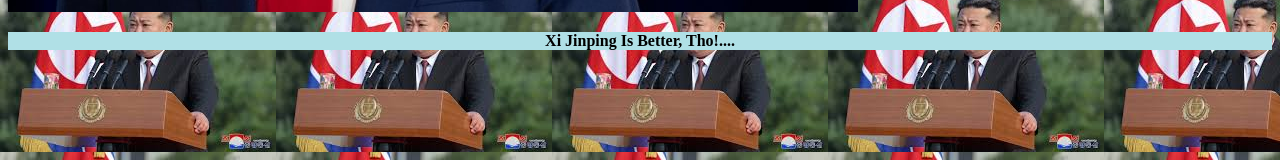
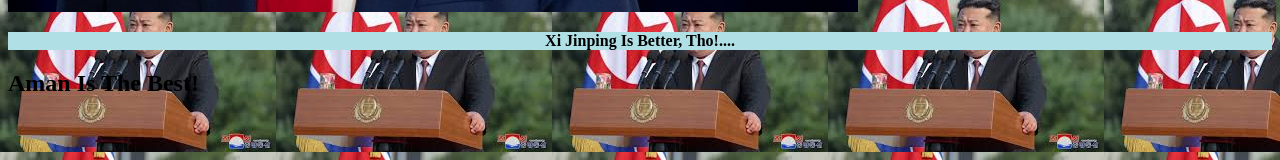
Before and after one commit to Albie737/arcs, a plain HTML site: page index.html in a window 1280 px wide. Shown: the part 580-740 px from the top of the page. Drawn offline with Linux system fonts and the light colour scheme.

Commit message:
Update index.html

```diff
--- a/index.html
+++ b/index.html
@@ -8,5 +8,6 @@
 <p>Kim Jong Un Is Friends With Many People, But Some Of His Most Public Relations, Are: Vladamir Putin; Xi Jinping; And Donald J Trump, Our Lord And Saviour!</p>
 <img src="donald.jpg" alt="Donald J Trump">
 <p>Xi Jinping Is Better, Tho!....</p>
+  <h2>Aman Is The Best!</h2>
 </body>
 </html>
```
